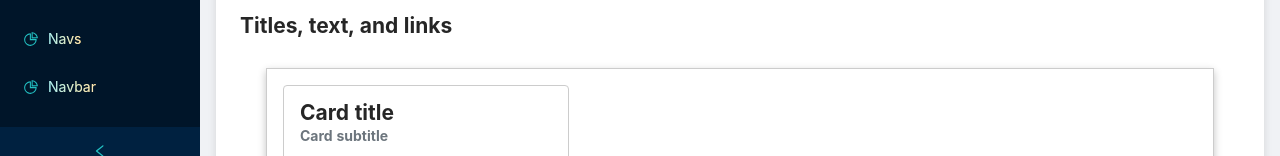
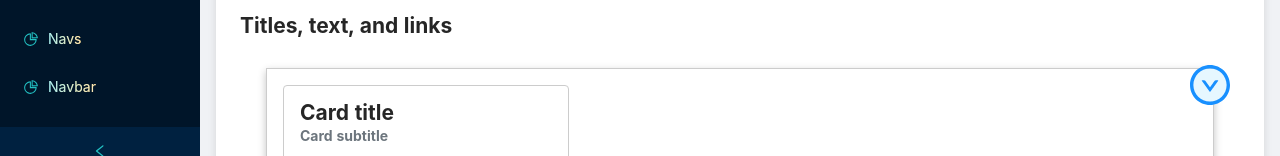
Before and after one commit to mvn-tinhle-dn/Homework-UI, a React (Create React App) app: page /Card in a window 1280 px wide. Shown: the part 625-781 px from the top of the page. Built offline with nearby package versions, Linux system fonts and the light colour scheme.

Commit message:
Update: add button scroll up/down page

```diff
--- a/src/App.js
+++ b/src/App.js
@@ -2,6 +2,7 @@ import { Layout } from "antd";
 import React from "react";
 import { Route, Routes } from "react-router-dom";
 import "./assets/scss/style.scss";
+import ScrollTo from "./components/ScrollTo";
 import SiderCP from "./Layouts/SiderCP";
 import ScrollTop from "./modules/ScrollTop";
 import Home from "./Pages/Home";
@@ -27,6 +28,7 @@ function App() {
             margin: "0 16px",
           }}
         >
+          <ScrollTo />
           <ScrollTop />
           <div
             className="site-layout-background"
--- a/src/assets/scss/global/_all.scss
+++ b/src/assets/scss/global/_all.scss
@@ -3,3 +3,4 @@
 @import "./position";
 @import "./grid";
 @import "./padding";
+@import "./scrollTo";
--- /dev/null
+++ b/src/assets/scss/global/_scrollTo.scss
@@ -0,0 +1,14 @@
+.Scroll-To {
+  position: fixed;
+  bottom: 69px;
+  right: 50px;
+  z-index: 6;
+  &-arrow {
+    font-size: 40px;
+    &:hover,
+    &:active {
+      transform: scale(1.2);
+      transition: all 0.5s;
+    }
+  }
+}
--- a/src/assets/scss/modules/_card.scss
+++ b/src/assets/scss/modules/_card.scss
@@ -136,7 +136,6 @@
     }
   }
   //Card styles
-  //solid #f7f7f7
   &-outline-primary,
   &-outline-secondary,
   &-outline-success,
--- a/src/assets/scss/modules/_scrollspy.scss
+++ b/src/assets/scss/modules/_scrollspy.scss
@@ -17,6 +17,10 @@
   & > .nav.nav-pills > .nav-item {
     &:last-child > .nav-link {
       padding: unset;
+      & .dropdown-menu {
+        padding-left: unset;
+        z-index: 4;
+      }
     }
     & > .nav-link.active {
       color: white;
--- a/src/components/Card/index.js
+++ b/src/components/Card/index.js
@@ -31,7 +31,11 @@ function CardCP({
       >
         {contentHeader}
       </div>
-      <img src={`${src}`} className={`${src ? "" : "hide"}`} alt="..." />
+      <img
+        src={`${src}`}
+        className={`${src ? "" : "hide"} card-image`}
+        alt="..."
+      />
       <div className="card-body">{children}</div>
       <div
         className={`card-footer ${contentFooter ? "" : "hide"} ${
--- /dev/null
+++ b/src/components/ScrollTo/index.js
@@ -0,0 +1,36 @@
+import React, { useState, useEffect } from "react";
+import { DownCircleTwoTone, UpCircleTwoTone } from "@ant-design/icons";
+
+function ScrollTo() {
+  const [isTop, setIsTop] = useState(true);
+
+  useEffect(() => {
+    const scrollY = window.pageYOffset;
+    if (scrollY >= 350) {
+      setIsTop(false);
+    }
+    return () => {};
+  }, []);
+
+  const onScroll = () => {
+    const height = document.getElementById("root").clientHeight;
+    window.scroll({
+      top: isTop ? height : 0,
+      left: 0,
+      behavior: "smooth",
+    });
+    setIsTop(!isTop);
+  };
+
+  return (
+    <div className="Scroll-To" stype={{ opacity: 0.8 }}>
+      {isTop ? (
+        <DownCircleTwoTone onClick={onScroll} className="Scroll-To-arrow" />
+      ) : (
+        <UpCircleTwoTone onClick={onScroll} className="Scroll-To-arrow" />
+      )}
+    </div>
+  );
+}
+
+export default ScrollTo;
```
